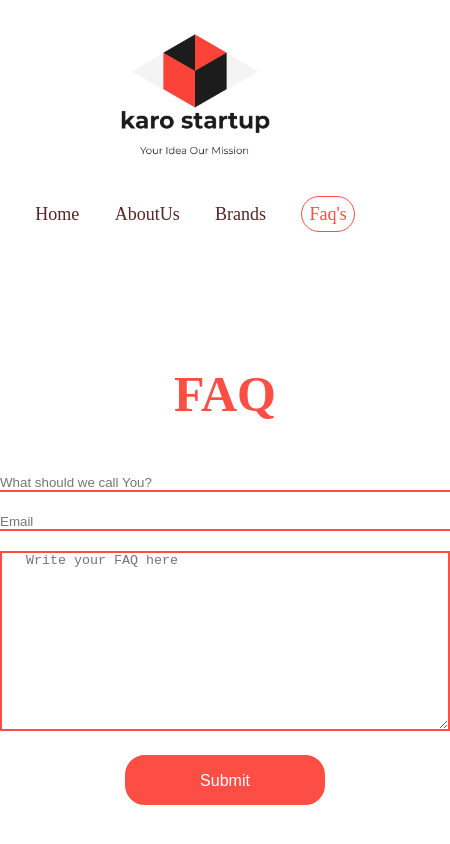
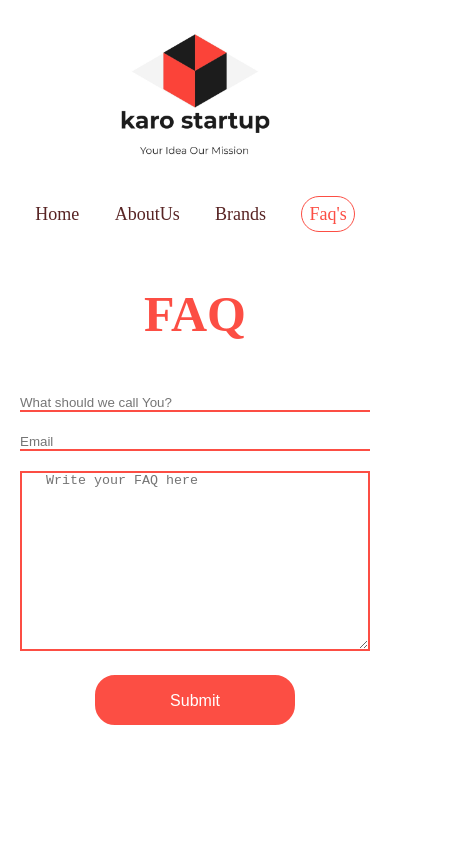
Before and after one commit to VPS07/webdevProject, a React (Create React App) app in the folder frontend/: page /faq in a window 390 px wide. Shown: the top 844 px of the page, 450 px wide, since content can reach past the window. Built offline with nearby package versions, Linux system fonts and the light colour scheme.

Commit message:
FAQ tab (mobile responsive)

```diff
--- a/frontend/src/components/style/FAQ.css
+++ b/frontend/src/components/style/FAQ.css
@@ -63,3 +63,12 @@
 #w3review:focus {
   outline: none;
 }
+
+@media only screen and (max-width: 850px) {
+  .body {
+    margin-top: 0;
+    width: 100%;
+    height: 80%;
+    padding: 20px;
+  }
+}
```
